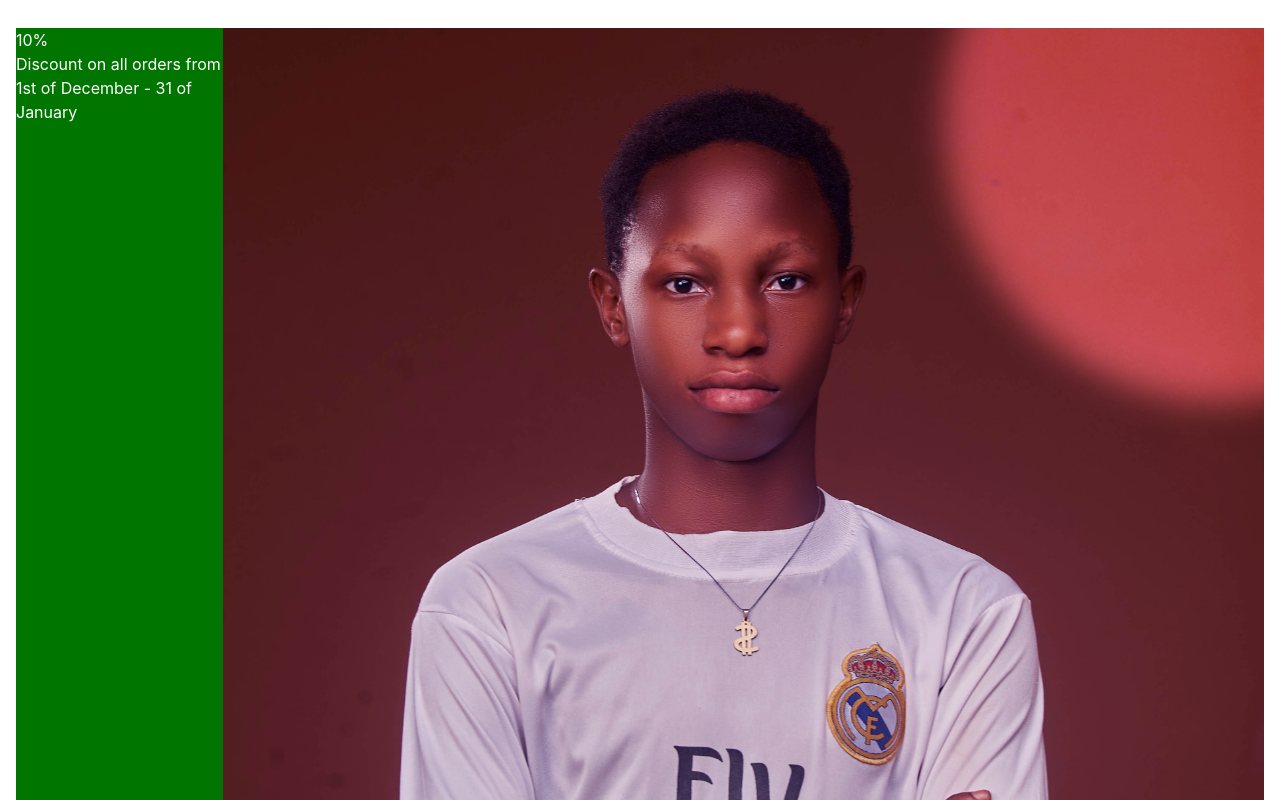
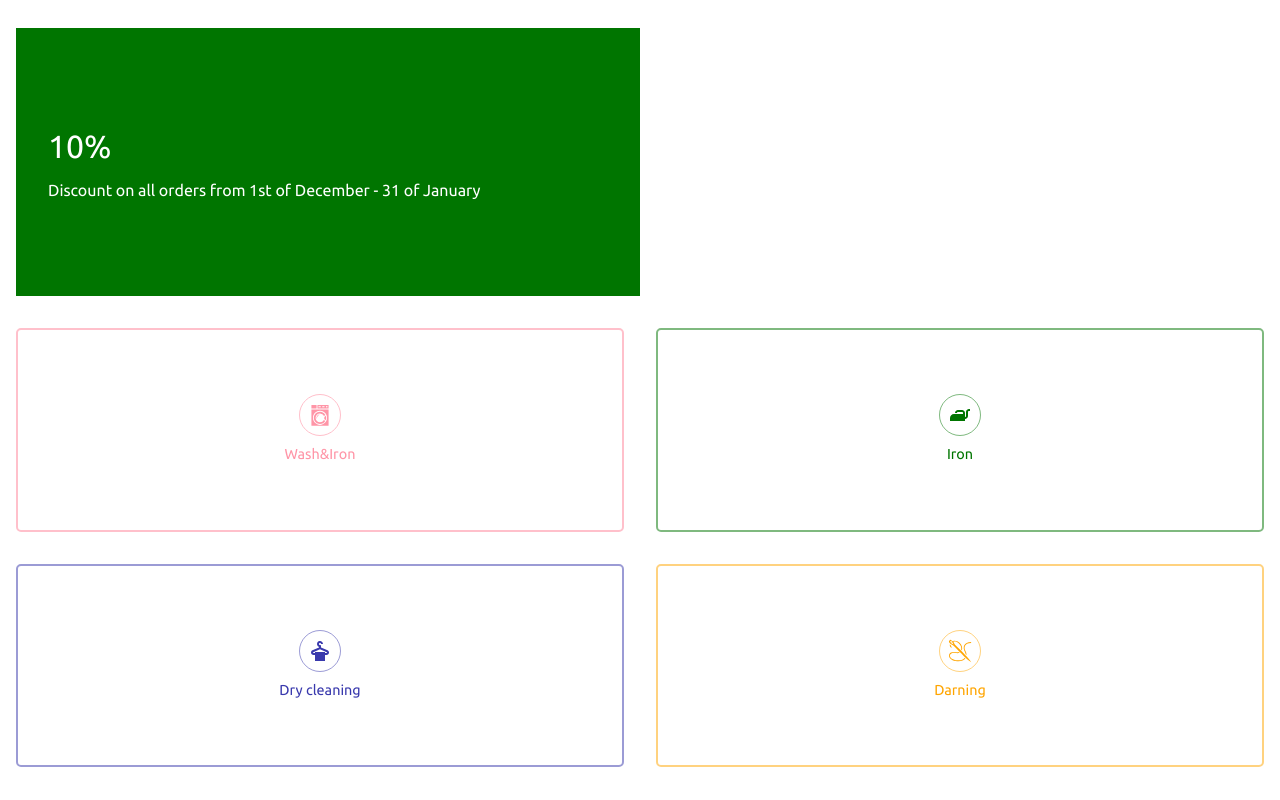
Before and after one commit to codeboyfriend/Wash, a Next.js app: page /home in a window 1280 px wide. Shown: the part 200-1000 px from the top of the page. Built offline with nearby package versions, Linux system fonts and the light colour scheme.

Commit message:
Add Context

```diff
--- a/components/Banner.js
+++ b/components/Banner.js
@@ -1,25 +1,45 @@
 import {
   Box,
-  Text
+  Text,
+  Image
 } from "@chakra-ui/react";
+import styles from '../css/style.module.css';
 
 const Banner = () => {
   return (
-    <Box sx={{
+    <Box className={styles.font} sx={{
+        h: ['200px', '300px'],
         padding: ['.5rem', '1rem'],
         display: 'flex',
-        borderRadius: '10px'
+        borderRadius: '100px'
       }}>
       <Box sx={{
         bgColor: "#007500",
         color: '#fff',
-        w: '50%'
+        w: '50%',
+        padding: ['1.2rem', '2rem'],
+        display: 'flex',
+        flexDir: 'column',
+        justifyContent: 'center',
+        alignItems: 'flex-start'
       }}>
-        <Text>10%</Text>
-        <Text>Discount on all orders from 1st of December - 31 of January </Text>
+        <Text sx={{
+          fontSize: ['1.2rem', '2rem'],
+          marginBottom: '.5rem'
+        }}>10%</Text>
+        <Text sx={{
+          fontSize: ['.8rem', '1rem']
+        }}>Discount on all orders from 1st of December - 31 of January </Text>
       </Box>
-      <Box>
-        <img src='/banner.jpg' alt="" />
+      <Box className="rightBanner" sx={{
+        w: '50%',
+        h: '200px'
+      }}>
+        {/* <Image style={{
+          height: ['200px', '300px'],
+          // width: '100%',
+          objectFit: 'cover'
+        }} src='/banner.jpg' alt="" /> */}
       </Box>
     </Box>
   )
--- a/components/Search.js
+++ b/components/Search.js
@@ -20,6 +20,7 @@ const Search = () => {
             variant={"filled"}
             value={searchInput}
             onChange={(e) => setSearchInput(e.target.value)}
+            placeholder={'search...'}
             sx={{
                 color: "red"
             }}
--- /dev/null
+++ b/components/Service.js
@@ -0,0 +1,92 @@
+import styles from '../css/style.module.css';
+import {
+    Box,
+    Text
+} from "@chakra-ui/react";
+
+import {
+    MdIron,
+    MdDryCleaning
+} from "react-icons/md"
+
+import {
+    GiWashingMachine,
+    GiSewingNeedle
+} from "react-icons/gi"
+
+const Service = () => {
+    const boxStyle = {
+        display: 'flex',
+        flexDir: 'column',
+        justifyContent: 'centre',
+        alignItems: 'center',
+        borderRadius: '5px',
+        padding: ['3.5rem 1.5rem', '4rem 2rem'],
+        cursor: 'pointer'
+    }
+
+    const size = {
+        fontSize: '.9rem'
+    }
+
+    const iconStyles = {
+        fontSize: '1.5rem',
+        padding: '8px',
+        borderRadius: '100%',
+        marginBottom: '.5rem'
+    }
+
+  return (
+    <Box
+      className={styles.font}
+      sx={{
+        display: 'grid',
+        gridTemplateColumns: 'repeat(2, 1fr)',
+        gap: ['1rem', '2rem'],
+        padding: ['.5rem', '1rem']
+      }}
+    >
+      <Box
+        className="boxes"
+        sx={boxStyle}
+        border='2px solid pink'
+        color={'rgb(255, 149, 167)'}
+      >
+        <Text sx={iconStyles} border="1px solid rgb(255, 192, 203)"><GiWashingMachine /></Text>
+        <Text sx={size}>Wash&Iron</Text>
+      </Box>
+
+      <Box
+        className="boxes"
+        sx={boxStyle}
+        border='2px solid rgba(0, 117, 0, 0.5)'
+        color={'#007500'}
+      >
+        <Text sx={iconStyles} border="1px solid rgba(0, 117, 0, 0.5)"><MdIron /></Text>
+        <Text sx={size}>Iron</Text>
+      </Box>
+
+      <Box
+        className="boxes"
+        sx={boxStyle}
+        border='2px solid rgba(57, 57, 172, 0.5)'
+        color={'#3939ad'}
+      >
+        <Text sx={iconStyles} border="1px solid rgba(57, 57, 172, 0.5)"><MdDryCleaning /></Text>
+        <Text sx={size}>Dry cleaning</Text>
+      </Box>
+
+      <Box
+        className="boxes"
+        sx={boxStyle}
+        border='2px solid rgba(255, 165, 0, 0.5)'
+        color={'rgb(255, 165, 0)'}
+      >
+        <Text sx={iconStyles} border="1px solid rgba(255, 165, 0, 0.5)"><GiSewingNeedle /></Text>
+        <Text sx={size}>Darning</Text>
+      </Box>
+    </Box>
+  )
+}
+
+export default Service
--- a/css/style.module.css
+++ b/css/style.module.css
@@ -13,6 +13,11 @@
 }
 
 .login {
-  color: #007500;
+  color: rgb(0, 117, 0);
   cursor: pointer;
+  color: rgb(255, 149, 167);
+}
+
+.rightBanner {
+  background-image: url("/JFS_9581.jpg");
 }/*# sourceMappingURL=style.module.css.map */
--- a/pages/home.js
+++ b/pages/home.js
@@ -1,6 +1,7 @@
 import Header from "../components/Header";
 import Search from "../components/Search";
 import Banner from "../components/Banner";
+import Service from "../components/Service";
 
 const Home = () => {
   return (
@@ -8,6 +9,7 @@ const Home = () => {
       <Header />
       <Search />
       <Banner />
+      <Service />
     </div>
   )
 }
--- a/styles/style.scss
+++ b/styles/style.scss
@@ -14,6 +14,11 @@
 }
 
 .login {
-    color: #007500;
+    color: rgb(0, 117, 0);
     cursor: pointer;
+    color: rgb(255, 149, 167);
 }
+
+.rightBanner {
+    background-image: url('/JFS_9581.jpg');
+}
```
Also changed, not shown: context/GlobalContext.js (added), public/JFS_9581.jpg (renamed from public/banner.jpg), 1 other file (tests, documents, lock files or other folders).
